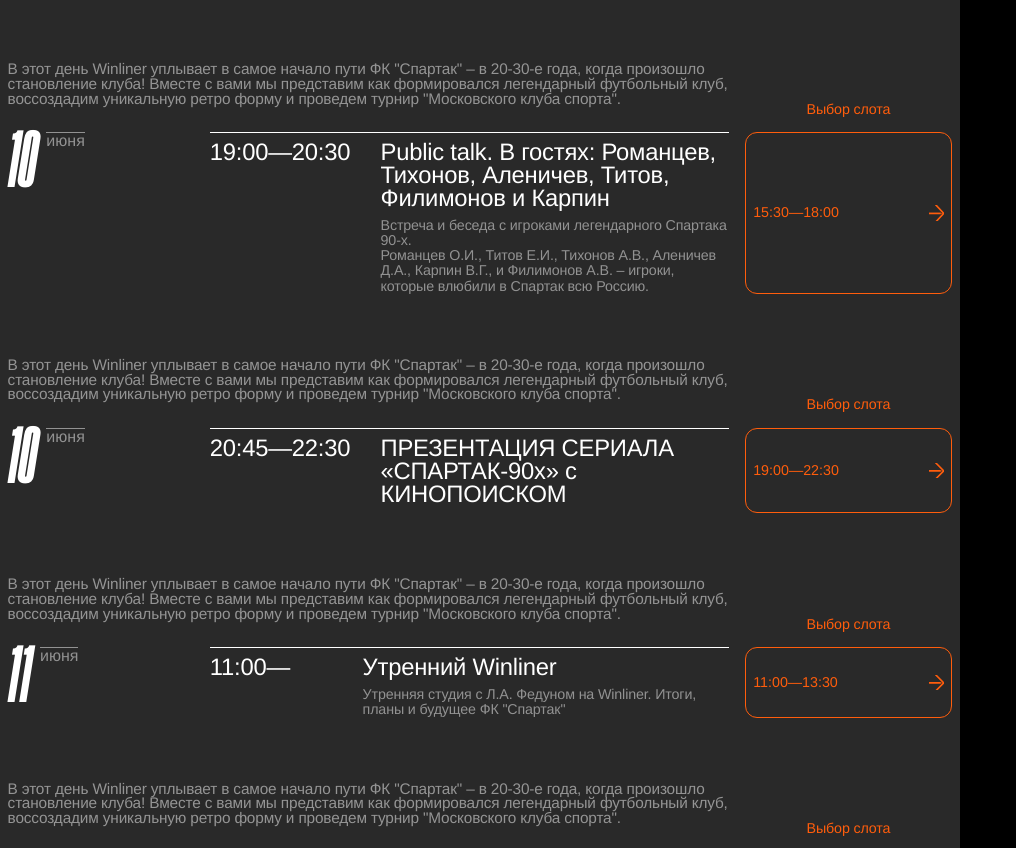
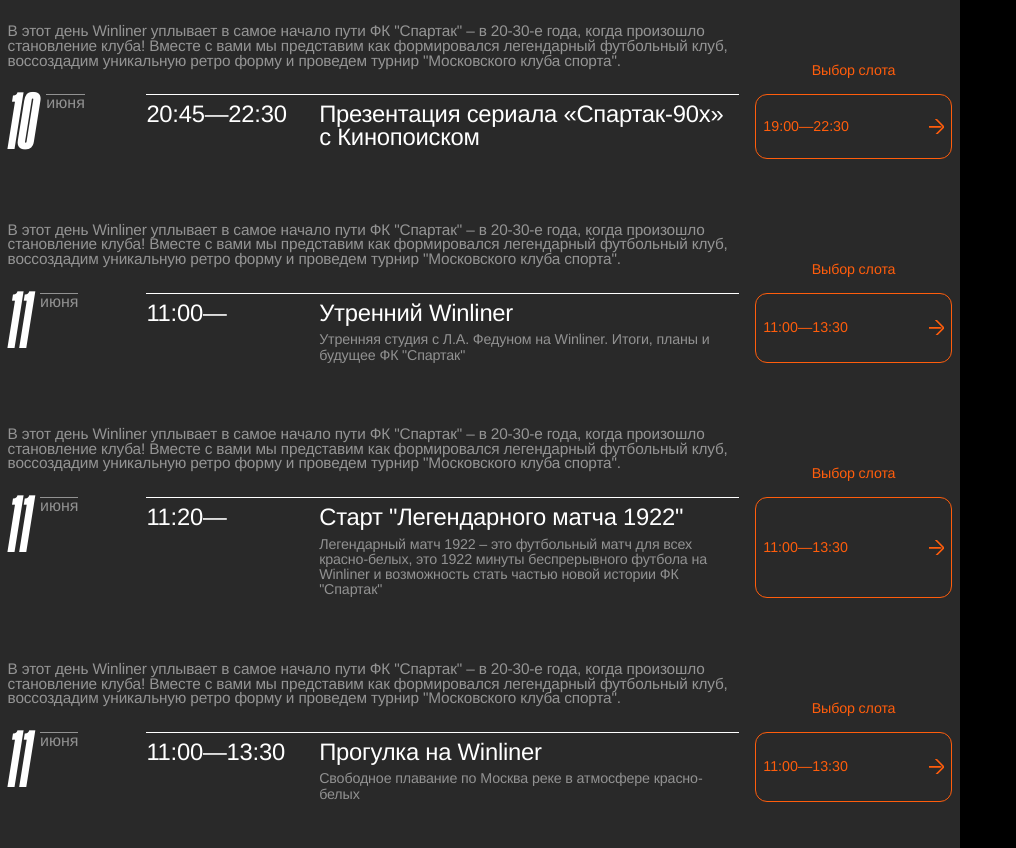
Before and after one commit to strangesound/spartak, a Nuxt app: page / in a window 1280 px wide. Shown: the part 6904-7752 px from the top of the page, without its empty margins (0-1016 px from the left). Built offline with nearby package versions, Linux system fonts and the light colour scheme.

Commit message:
addFirstAnim

```diff
--- a/app.vue
+++ b/app.vue
@@ -1,5 +1,5 @@
 <template>
-  <!-- <FirstAnimation /> -->
+  <FirstAnimation />
 
   <div class="container1344">
     <div class="grid-container">
@@ -11,7 +11,7 @@
       <SideTimesheet />
     </div>
   </div>
-  <Footer />
+  <FooterNew />
 </template>
 
 <style>
--- a/components/FirstAnimation.vue
+++ b/components/FirstAnimation.vue
@@ -30,15 +30,15 @@
     animation-timing-function: linear;
     animation-fill-mode: forwards;
 
-
 }
 
 .first__100-logo {
-    background-image: url(~/assets/images/logo100.svg);
+    background-image: url(~/assets/images/100let.jpg);
     background-repeat: no-repeat;
-    background-size: contain;
-    width: 14.881vw;
-    height: 4.025vw;
+    background-size: cover;
+    background-position: center;
+    width: 100vw;
+    height: 100vh;
     /* padding-top: 27.36%; */
 }
 
--- a/components/TimesheetOneRow.vue
+++ b/components/TimesheetOneRow.vue
@@ -8,7 +8,6 @@
     description: string;
     slot_end_time: string;
     slot_start_time: string;
-
 }
 
 const props = defineProps<RawProps>();
@@ -118,7 +117,7 @@
 
 .timesheet__timetable-grid {
     display: grid;
-    grid-template-columns: 1.8fr 5fr 2fr;
+    grid-template-columns: 2.5fr 12fr 4fr;
     grid-gap: 1.190vw;
 }
 
@@ -209,6 +208,7 @@
     border: 1.4px solid var(--colorOrange);
     border-radius: 12px;
     padding: 0.595vw;
+    transition: .25s;
 
 }
 
--- a/data.json
+++ b/data.json
@@ -359,7 +359,7 @@
         "slot_number": "3",
         "slot_start_time": "19:00",
         "slot_end_time": "22:30",
-        "name": "ПРЕЗЕНТАЦИЯ СЕРИАЛА «СПАРТАК-90х» с КИНОПОИСКОМ",
+        "name": "Презентация сериала «Спартак-90х» с Кинопоиском",
         "description": "",
         "eventStartTime": "20:45",
         "eventEndTime": "22:30",
```
Also changed, not shown: components/SideTimesheet.vue (+9 -3 lines), components/Timesheet.vue (+0 -8 lines), assets/images/100let.jpg (added), components/FooterNew.vue (renamed from components/Footer.vue).
